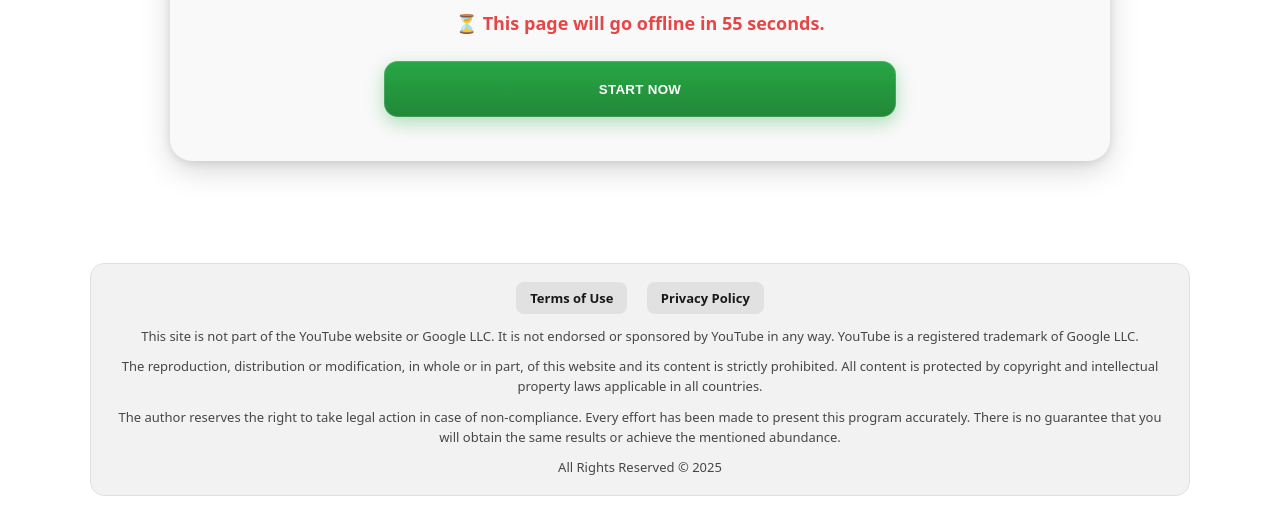
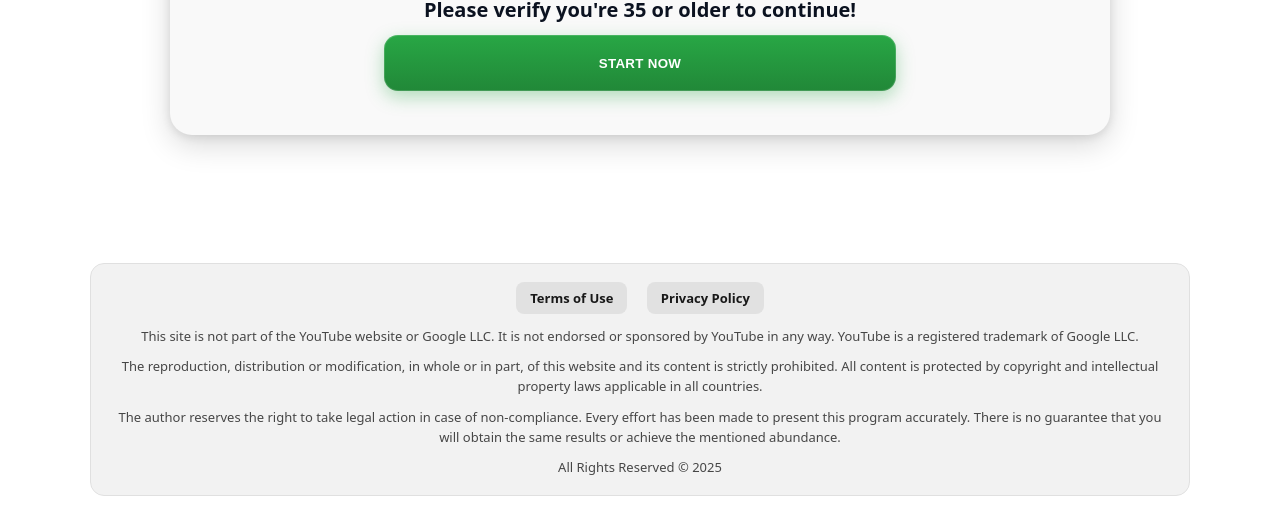
Before and after one commit to ogrupolod/viewprime.online, a plain HTML site: page p/index.html in a window 1280 px wide. Shown: the part 276-800 px from the top of the page. Drawn offline with Linux system fonts and the light colour scheme.

Commit message:
Update index.html

```diff
--- a/p/index.html
+++ b/p/index.html
@@ -154,10 +154,10 @@
       <h1 id="titulo" class="title">Age Verification<br>Required:</h1>
       <p class="subtitle">Please verify you're <strong>35</strong> or older to continue!</p>
 
-      <p class="timer" id="timer" aria-live="polite" aria-atomic="true">
+  <!--    <p class="timer" id="timer" aria-live="polite" aria-atomic="true">
         ⏳ <span>This page will go offline in</span>
         <span class="clock"><span id="seconds">60</span> seconds</span>.
-      </p>
+      </p> -->
 
       <div class="cta-row">
         <button class="btn" data-href="../l2v2" id="btnStart" aria-label="Start now">
```
